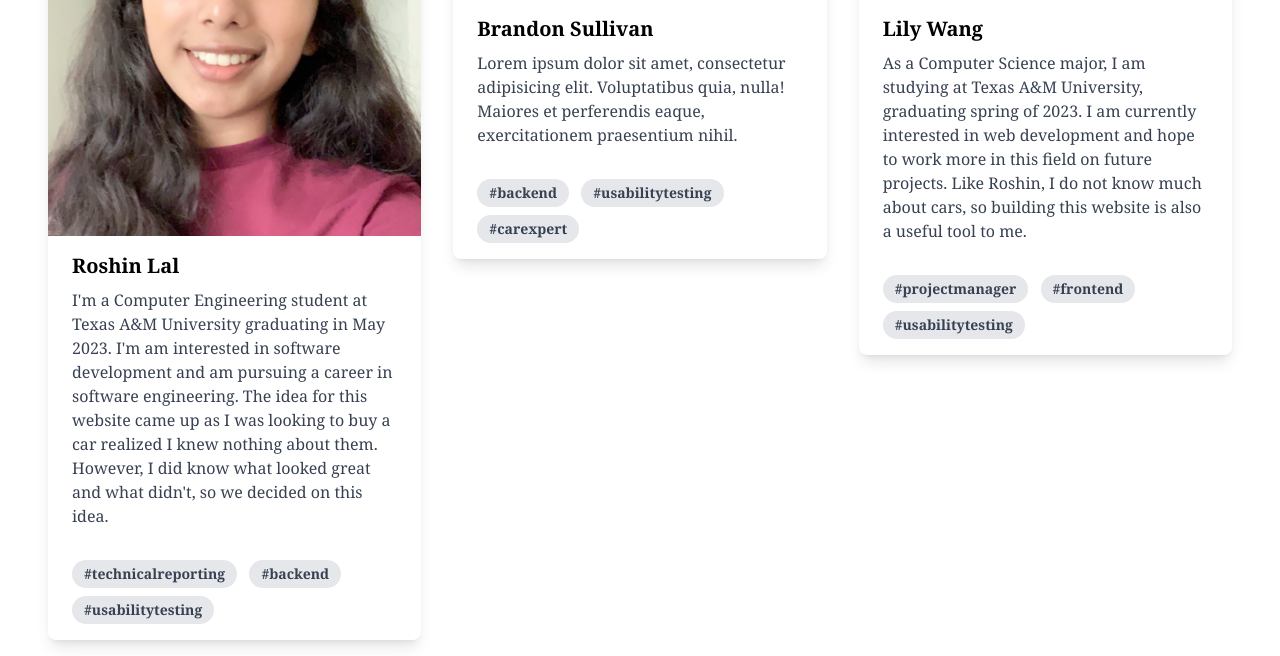
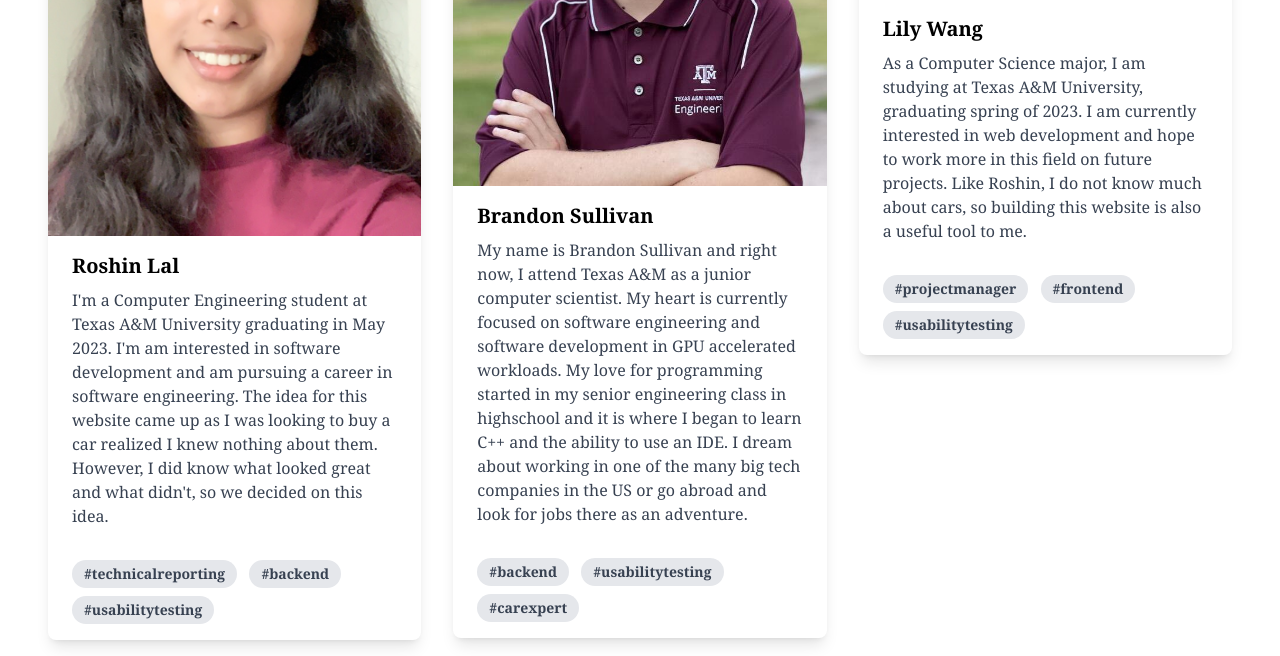
Before and after one commit to BWSullivan/OneShotCar, a Flask app: page /about in a window 1280 px wide. Shown: the part 458-1114 px from the top of the page. Run offline with Flask 2, Linux system fonts and the light colour scheme; style sheets or scripts are compiled from the project's sources; parts of the project's set-up code (start-up, migrations or seed data) failed here and were passed over.

Commit message:
added about me for Brandon

```diff
--- a/templates/about.html
+++ b/templates/about.html
@@ -98,12 +98,12 @@
               <!-- Article -->
               <article class="overflow-hidden rounded-lg shadow-lg">
                   <a href="#">
-                      <img alt="Placeholder" class="block h-auto w-full" src="https://picsum.photos/600/400/?random">
+                      <img alt="Brandon's Picture" class="block h-auto w-full" src="static/photos/BrandonPhoto.jpg">
                   </a>
                   <div class="px-6 py-4">
                     <div class="font-bold text-xl mb-2">Brandon Sullivan</div>
                     <p class="text-gray-700 text-base">
-                      Lorem ipsum dolor sit amet, consectetur adipisicing elit. Voluptatibus quia, nulla! Maiores et perferendis eaque, exercitationem praesentium nihil.
+                        My name is Brandon Sullivan and right now, I attend Texas A&M as a junior computer scientist. My heart is currently focused on software engineering and software development in GPU accelerated workloads. My love for programming started in my senior engineering class in highschool and it is where I began to learn C++ and the ability to use an IDE. I dream about working in one of the many big tech companies in the US or go abroad and look for jobs there as an adventure.
                     </p>
                   </div>
                   <div class="px-6 pt-4 pb-2">
```
Also changed, not shown: static/photos/BrandonPhoto.jpg (added).
